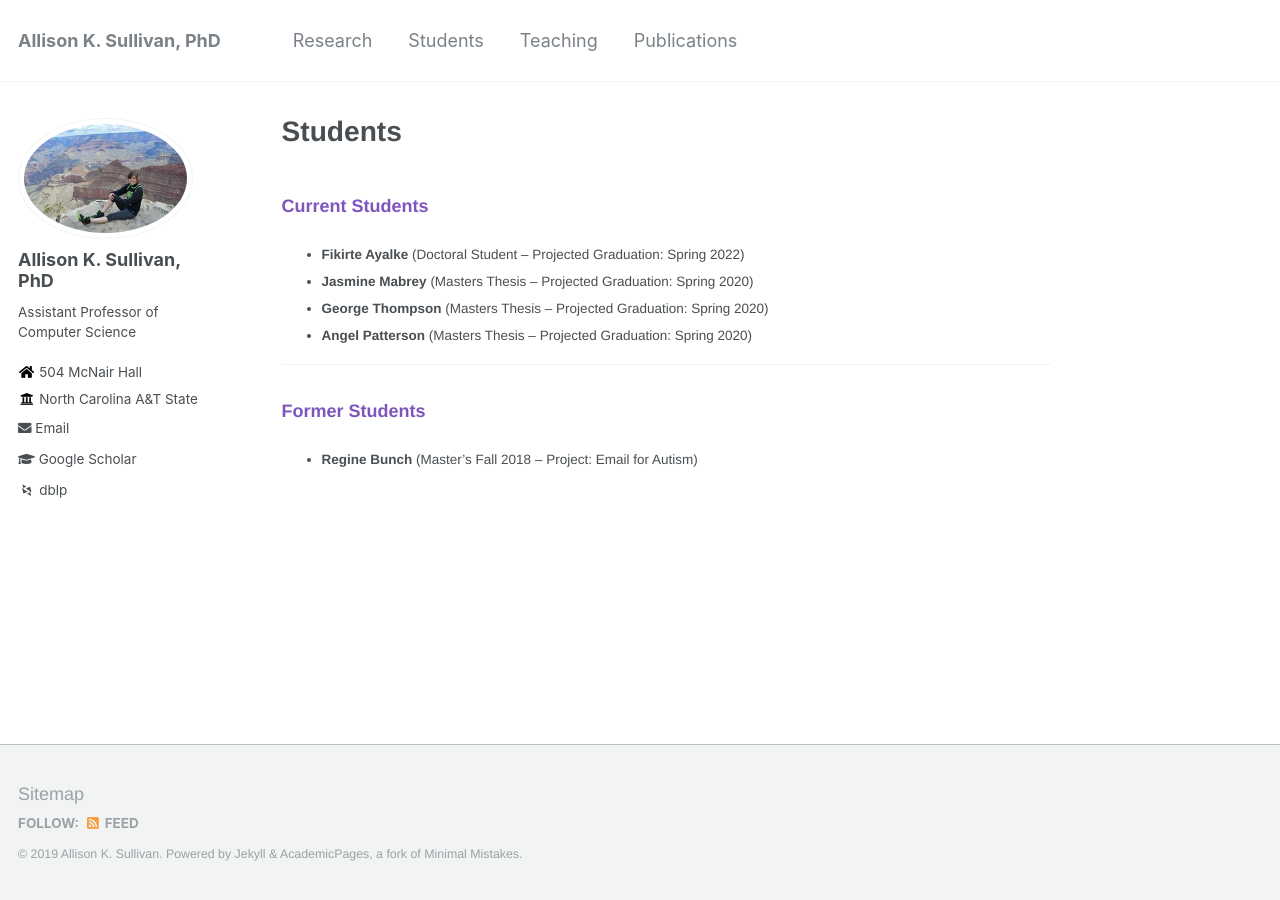
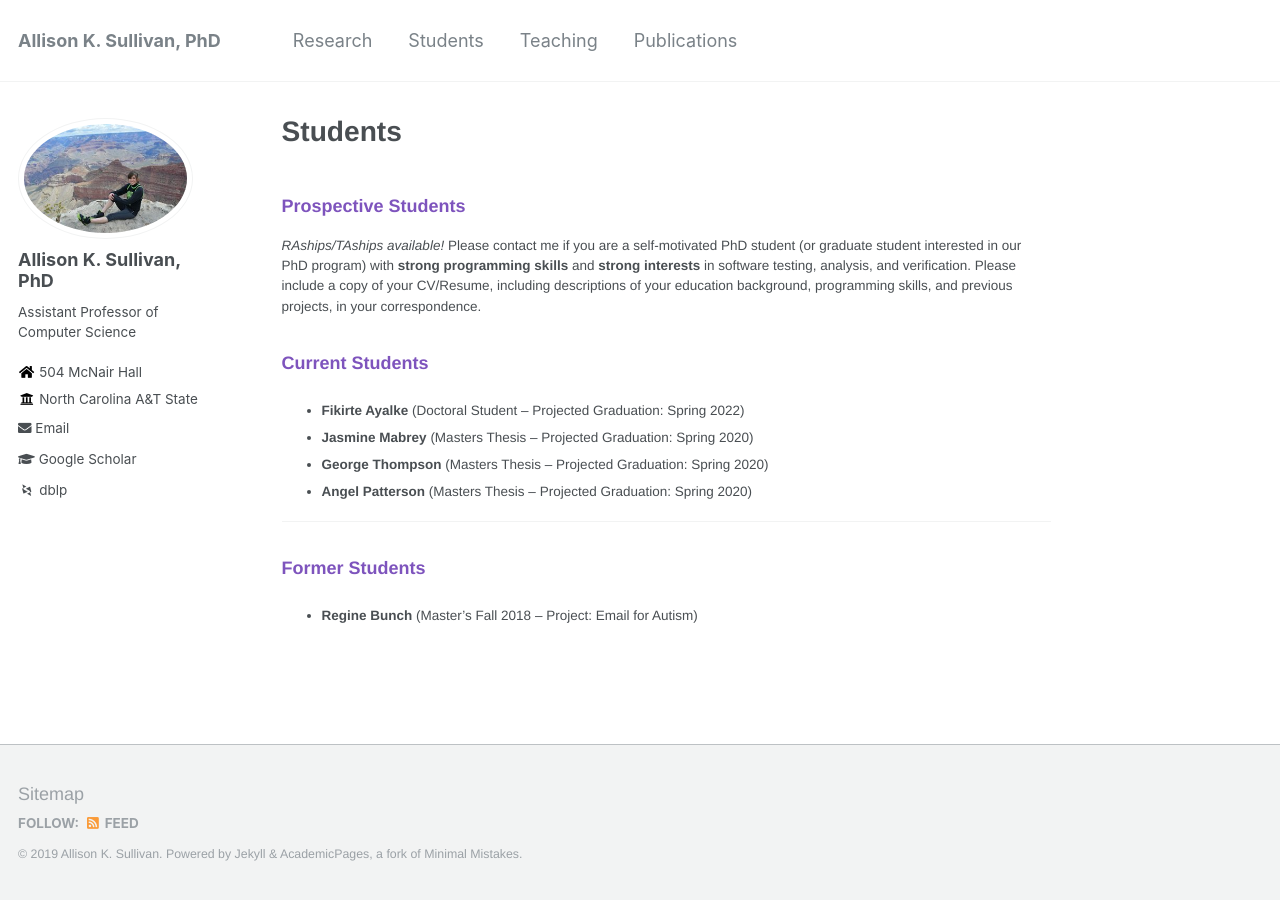
Before and after one commit to Allisonius/allisonius.github.io, a Jekyll site: the page built from _pages/students.md, in a window 1280 px wide. Built offline with Jekyll 4.4.1, drawn with Linux system fonts in a browser that asks for light colours; some web fonts are replaced.

Commit message:
Update students.md

```diff
--- a/_pages/students.md
+++ b/_pages/students.md
@@ -3,6 +3,10 @@ title: "Students"
 permalink: /students/
 author_profile: true
 ---
+
+### Prospective Students
+
+*RAships/TAships available!* Please contact me if you are a self-motivated PhD student (or graduate student interested in our PhD program) with **strong programming skills** and **strong interests** in software testing, analysis, and verification. Please include a copy of your CV/Resume, including descriptions of your education background, programming skills, and previous projects, in your correspondence.
 
 
 ### Current Students
```
